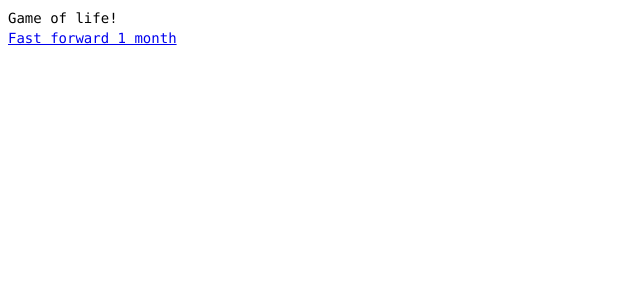
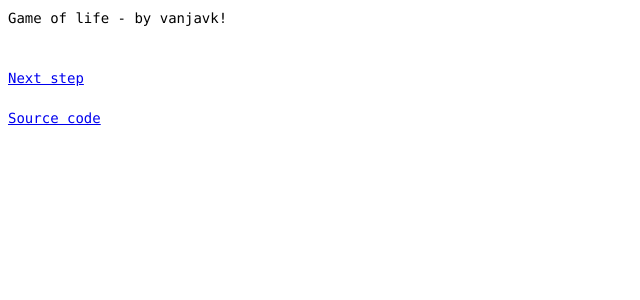
Before and after one commit to vanjavk/Programming, a PHP site: page /gameoflife/index.php?n=1 in a window 1280 px wide. Shown: the top 300 px of the page, without its empty margins (0-640 px from the left). Run offline with PHP 8.4, Linux system fonts and the light colour scheme; data that the repository does not hold is empty.

Commit message:
Code is nicer now

```diff
--- a/PHP/gameoflife/index.php
+++ b/PHP/gameoflife/index.php
@@ -1,17 +1,14 @@
 <!DOCTYPE html>
-
+<!--Good starting position: vanjavk.me/gameoflife/?n=10&m=8&aliens=3,3;2,3;3,2;3,1;1,2 -->
 <html>
 	<head>
 		<link rel="stylesheet" type="text/css" href="/css/default.css">
 		<meta charset="UTF-8">
-		<title>Title of the document</title>
+		<title>Game of life</title>
 	</head>
 	<body>
 
-
-
 <?php
-
 function printGrid($n,$m,$aliens){
 	for($j=0; $j<$m; $j++)
 	{
@@ -51,32 +48,29 @@ function monthGrid($n,$m,$aliens){
 
 				}
 			}
-
-			#foreach($coords as $z){
-			#	echo $z[0].' '.$z[1].'<br>';
-			#}
-			#echo "<br>";
 			$susjedi=0;
-			foreach($coords as $coord){
-				if (in_array($coord,$aliens)){
+			foreach($coords as $coord)
+			{
+				if (in_array($coord,$aliens))
+				{
 					$susjedi++;
 				}
 			}
-			if (in_array(array($i,$j),$aliens)){
-				if ($susjedi==2 or $susjedi==3){
+			if (in_array(array($i,$j),$aliens))
+			{
+				if ($susjedi==2 or $susjedi==3)
+				{
 					$aliens1[]=array($i,$j);
 				}
 			}
 			else
 			{
-				if ($susjedi==3){
+				if ($susjedi==3)
+				{
 					$aliens1[]=array($i,$j);
 				}
 			}
-			#echo "<br>";
-
 		}
-
 	}
 	return $aliens1;
 }
@@ -86,24 +80,28 @@ function parseAliens($aliens){
 
 $n=intval($_GET["n"]);
 $m=intval($_GET["m"]);
-
 $aliens=parseAliens($_GET["aliens"]);
 $aliens1=parseAliens($_GET["aliens"]);
+
 $aliens=array_map(function($i) {return explode(',',$i);},explode(';',$aliens));
-echo "Game of life!";
-echo '<br>';
-#$aliens1 = array(array(3,3),array(2,3),array(3,2),array(3,1),array(1,2));
+echo "Game of life - by vanjavk!";
+echo '<br><br>';
+
 $aliens=monthGrid($n,$m,$aliens);
 printGrid($n,$m,$aliens);
+
 $aliensstr="";
 foreach($aliens as $a){
 	$aliensstr.=$a[0].','.$a[1].";";
 }
 $aliensstr=substr($aliensstr, 0, -1);
-#$_GET["aliens"]=$aliensstr;
-#echo $aliensstr;
 $url = "http://".$_SERVER['HTTP_HOST'].str_replace($aliens1,$aliensstr,parseAliens($_SERVER['REQUEST_URI']));
-echo '<a href="'.$url.'">Fast forward 1 month</a>';
+echo '<br><a href="'.$url.'">Next step</a>';
+echo '<br>';
+echo '<br>';
+$source_code='https://github.com/vanjavk/Programming/blob/master/PHP/gameoflife';
+echo '<a href="'.$source_code.'">Source code</a>';
+
 
 
 ?>
```
